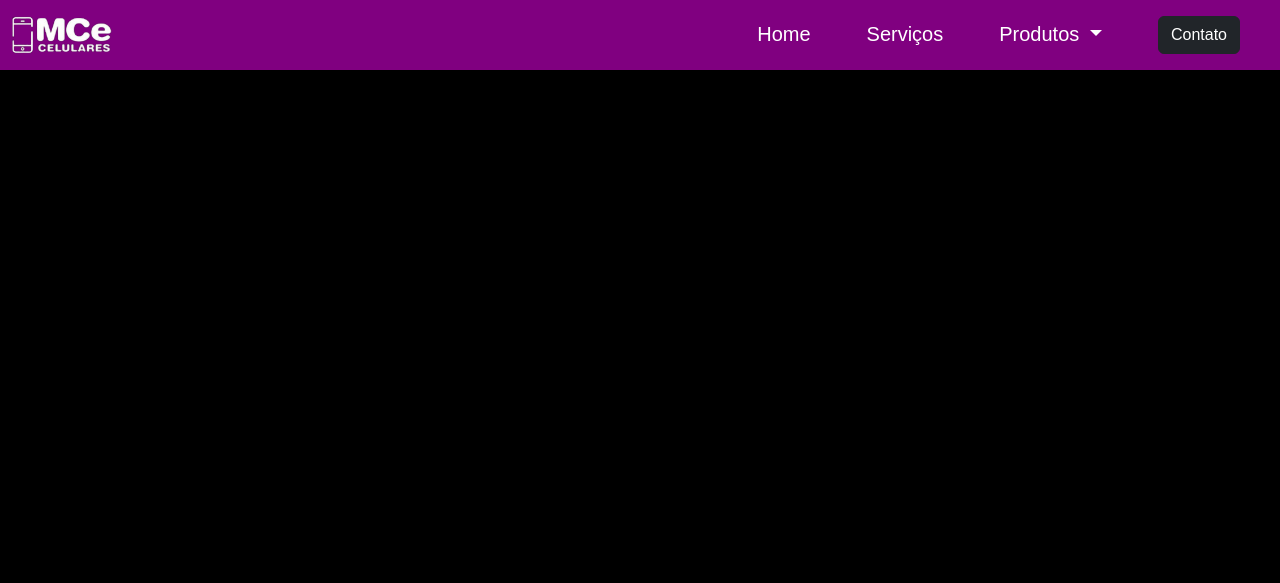
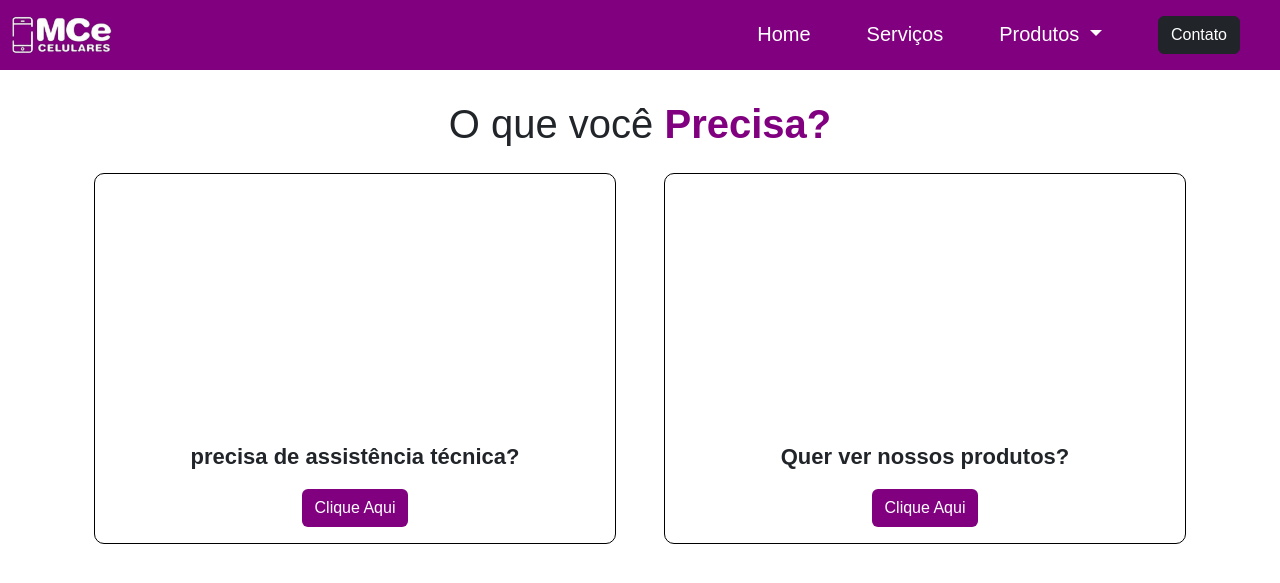
Before and after one commit to MatheusErcoli/MCE-celulares, a PHP site: page /MCE-Celulares/ in a window 1280 px wide. Shown: the top 583 px of the page. Run offline with PHP 8.4, Linux system fonts and the light colour scheme.

Commit message:
usei php para fazer o template(foi dificil) e comecei a fazer a página home

```diff
--- a/index.php
+++ b/index.php
@@ -4,6 +4,7 @@
     <meta charset="UTF-8">
     <meta name="viewport" content="width=device-width, initial-scale=1.0">
     <title>MCE Celulares</title>
+    <base href="http://localhost/MCE-Celulares/">
     <link rel="stylesheet" href="style.css">
     <link href="https://cdn.jsdelivr.net/npm/bootstrap@5.3.6/dist/css/bootstrap.min.css" rel="stylesheet" integrity="sha384-4Q6Gf2aSP4eDXB8Miphtr37CMZZQ5oXLH2yaXMJ2w8e2ZtHTl7GptT4jmndRuHDT" crossorigin="anonymous">
 </head>
@@ -11,14 +12,14 @@
     <header>
     <nav class="navbar navbar-expand-lg bg-purple fixed-top">
   <div class="container-fluid">
-    <a class="navbar-brand white" href="index.php"><img src="logo.png" alt="logo" width="100" height="auto"></a>
+    <a class="navbar-brand white" href="home"><img src="logo.png" alt="logo" width="100" height="auto"></a>
     <button class="navbar-toggler" type="button" data-bs-toggle="collapse" data-bs-target="#navbarSupportedContent" aria-controls="navbarSupportedContent" aria-expanded="false" aria-label="Toggle navigation">
       <span class="navbar-toggler-icon"></span>
     </button>
     <div class="collapse navbar-collapse" id="navbarSupportedContent">
       <ul class="navbar-nav ms-auto mb-2 mb-lg-0">
         <li class="nav-item linha">
-          <a class="nav-link" aria-current="page" href="index.php">Home</a>
+          <a class="nav-link" aria-current="page" href="home">Home</a>
         </li>
         <li class="nav-item linha">
           <a class="nav-link" href="">Serviços</a>
@@ -57,7 +58,6 @@
         include("paginas/404.php");
     }
     ?>
-
 </main>
 
 
--- a/paginas/home.php
+++ b/paginas/home.php
@@ -0,0 +1,11 @@
+<div class="container px-4 text-center">
+    <h1 class="titulo">O que você <strong>Precisa?</strong></h1>
+  <div class="row gx-5">
+    <div class="col-12 col-md-6">
+      <div class="p-3 quadrado"><p>precisa de assistência técnica?</p><a href="servicos" class="btn btn-purple">Clique Aqui</a></div>
+    </div>
+    <div class="col-12 col-md-6">
+      <div class="p-3 quadrado"><p>Quer ver nossos produtos?</p><a href="produtos" class="btn btn-purple">Clique Aqui</a></div>
+    </div>
+  </div>
+</div>
--- a/style.css
+++ b/style.css
@@ -4,9 +4,7 @@
     box-sizing: border-box;
     font-family: Arial, Helvetica, sans-serif;
 }
-body {
-    background-color: #000 !important;
-}
+
 .bg-purple{
     background-color: purple;
 }
@@ -29,3 +27,40 @@ li{
     filter: invert(1);
 }
 }
+.titulo{
+    margin-top: 100px;
+    text-align: center;
+    margin-bottom: 25px;
+}
+strong{
+    color: purple;
+}
+p{
+    font-size: 22px;
+    padding-top: 250px;
+    text-align: center;
+    font-weight: bold;
+}
+.quadrado{
+    border: black 1px solid;
+    border-radius: 10px;
+    text-align: center;
+}
+.botao{
+    text-decoration: none;
+    color: purple;
+    font-weight: bold;
+    padding-bottom: 50px;
+    font-size: 18px;
+}
+.btn-purple{
+    background-color: purple !important;
+    color: white !important;
+}
+.btn-purple:hover{
+    background-color: white !important;
+    color: purple !important;
+}
+@media(max-width:720px){
+
+}
```
Also changed, not shown: .htaccess.
